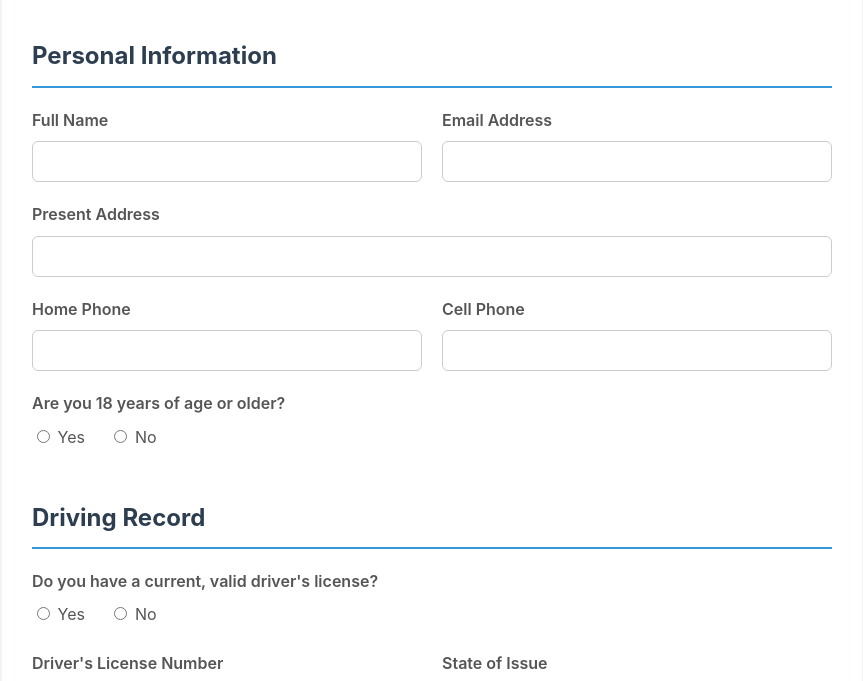
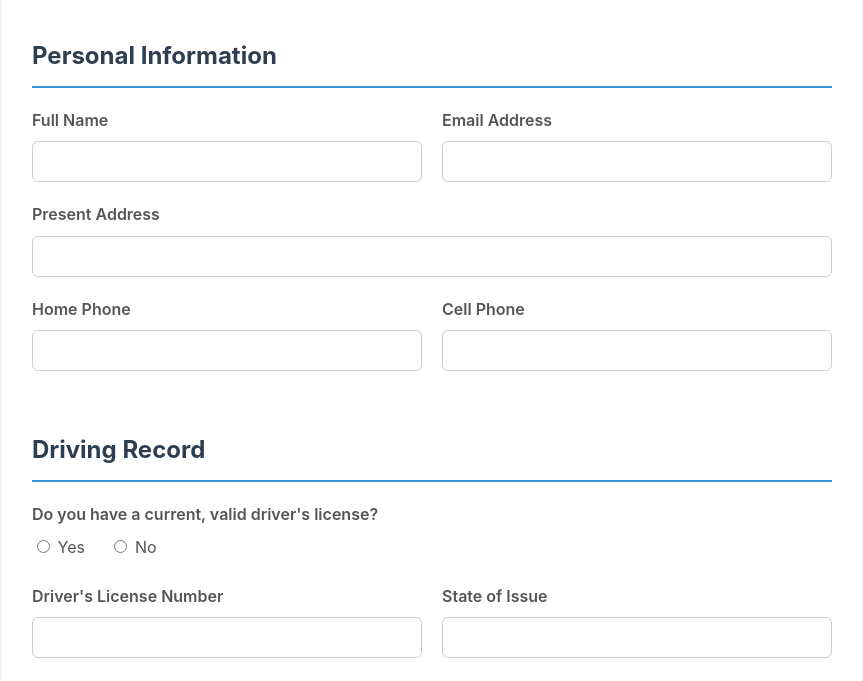
Before and after one commit to rknauer1/Underpressure-Application, a plain HTML site: page index.html in a window 1280 px wide. Shown: the part 370-1051 px from the top of the page, without its empty margins (208-1071 px from the left). Drawn offline with Linux system fonts and the light colour scheme.

Commit message:
Update index.html

```diff
--- a/index.html
+++ b/index.html
@@ -188,14 +188,6 @@
                         <input type="tel" id="cellPhone" name="cellPhone" pattern="(\d{3}[-\.\s]??\d{3}[-\.\s]??\d{4}|\(\d{3}\)\s*\d{3}[-\.\s]??\d{4}|\d{10})" title="Format: XXX-XXX-XXXX" required>
                         <div class="error-message">A valid 10-digit cell phone number is required.</div>
                     </div>
-                </div>
-                 <div class="input-wrapper">
-                    <label for="areYou18">Are you 18 years of age or older?</label>
-                     <div class="radio-group">
-                        <label><input type="radio" name="areYou18" value="Yes" required> Yes</label>
-                        <label><input type="radio" name="areYou18" value="No"> No</label>
-                    </div>
-                </div>
             </div>
 
             <!-- Driving Record -->
```
